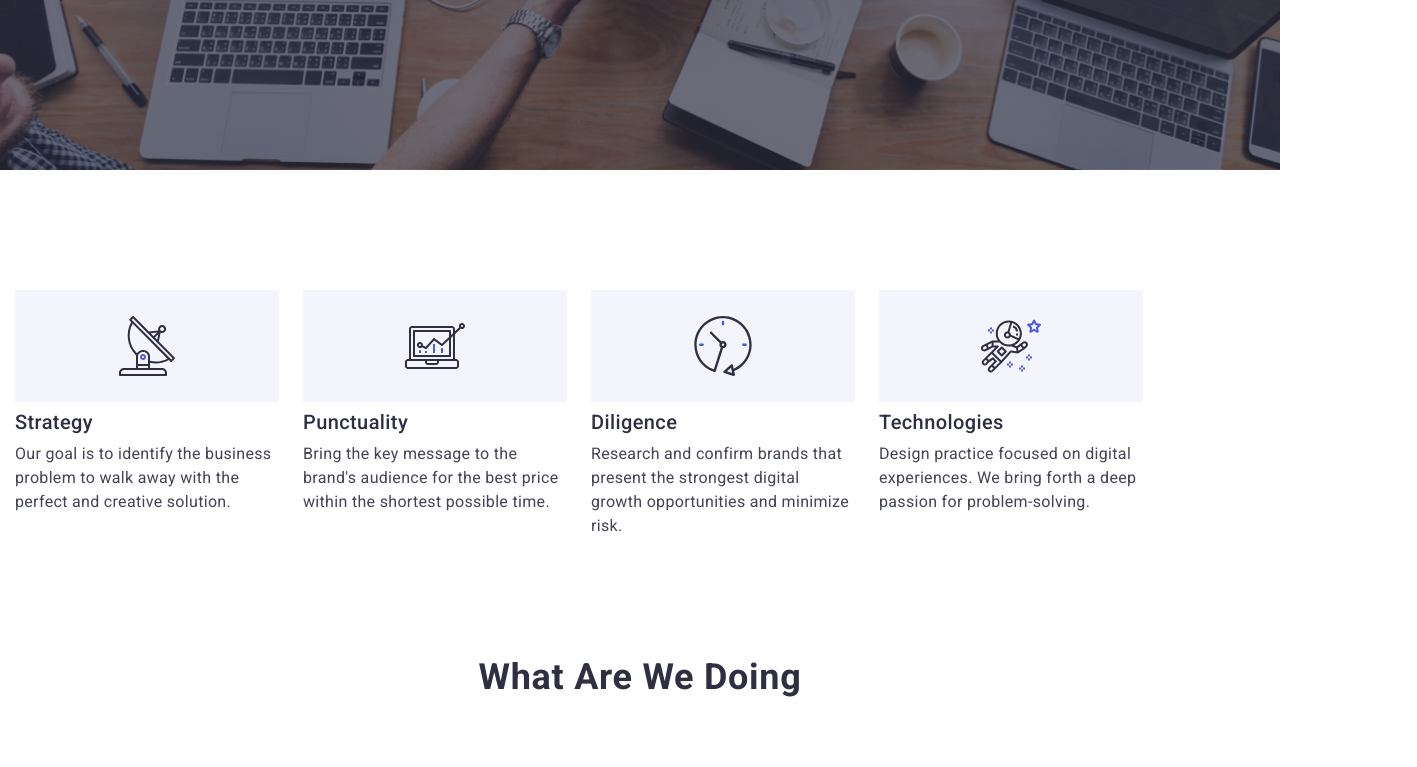
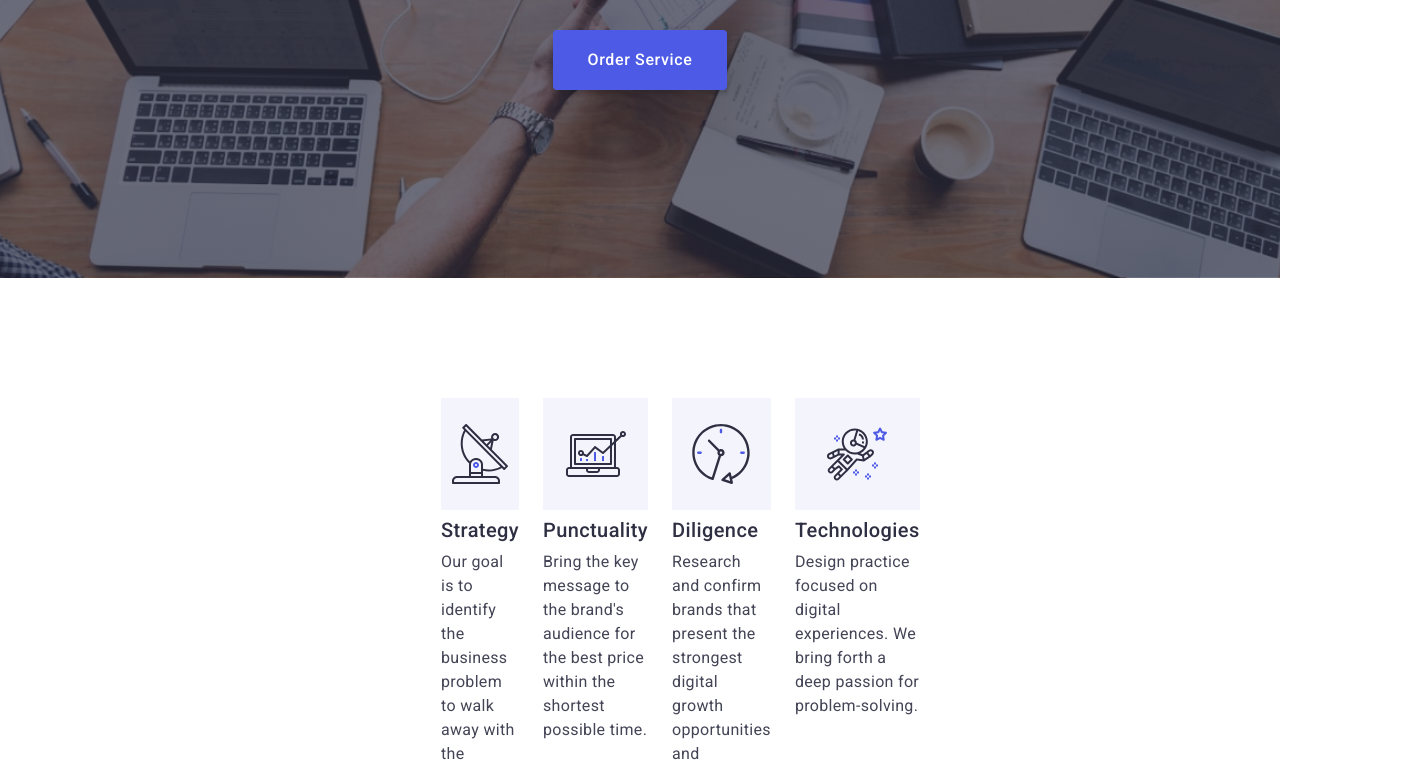
Before and after one commit to AlexxKite83/goit-markup-hw-07, a plain HTML site: page index.html in a window 1280 px wide. Shown: the part 555-1322 px from the top of the page, 1417 px wide, since content can reach past the window. Drawn offline with nearby package versions, Linux system fonts and the light colour scheme.

Commit message:
header-style update

```diff
--- a/css/styles.css
+++ b/css/styles.css
@@ -118,6 +118,10 @@ body {
   align-items: center;
   justify-content: space-between; */
   /* width: 1158px; */
+  max-width: 428px;
+  /* width: 428px; */
+  min-width: 320px;
+
   padding-left: 15px;
   padding-right: 15px;
   margin: 0 auto;
```
